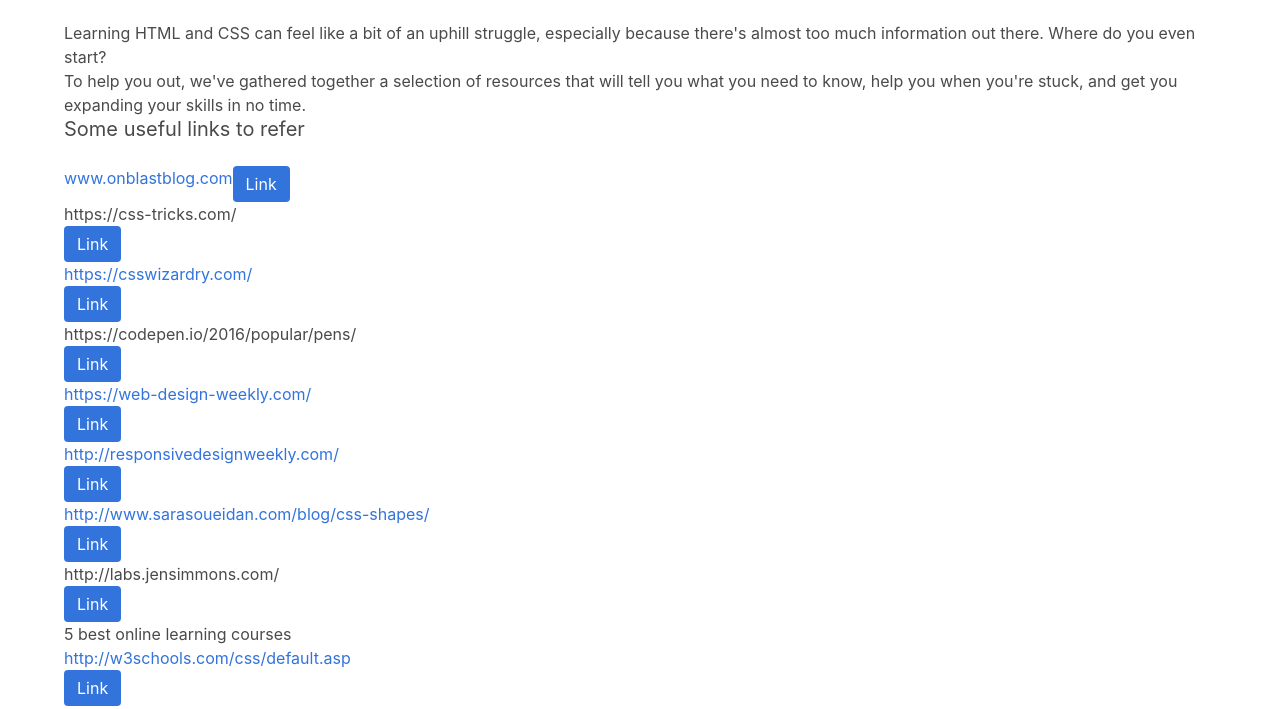
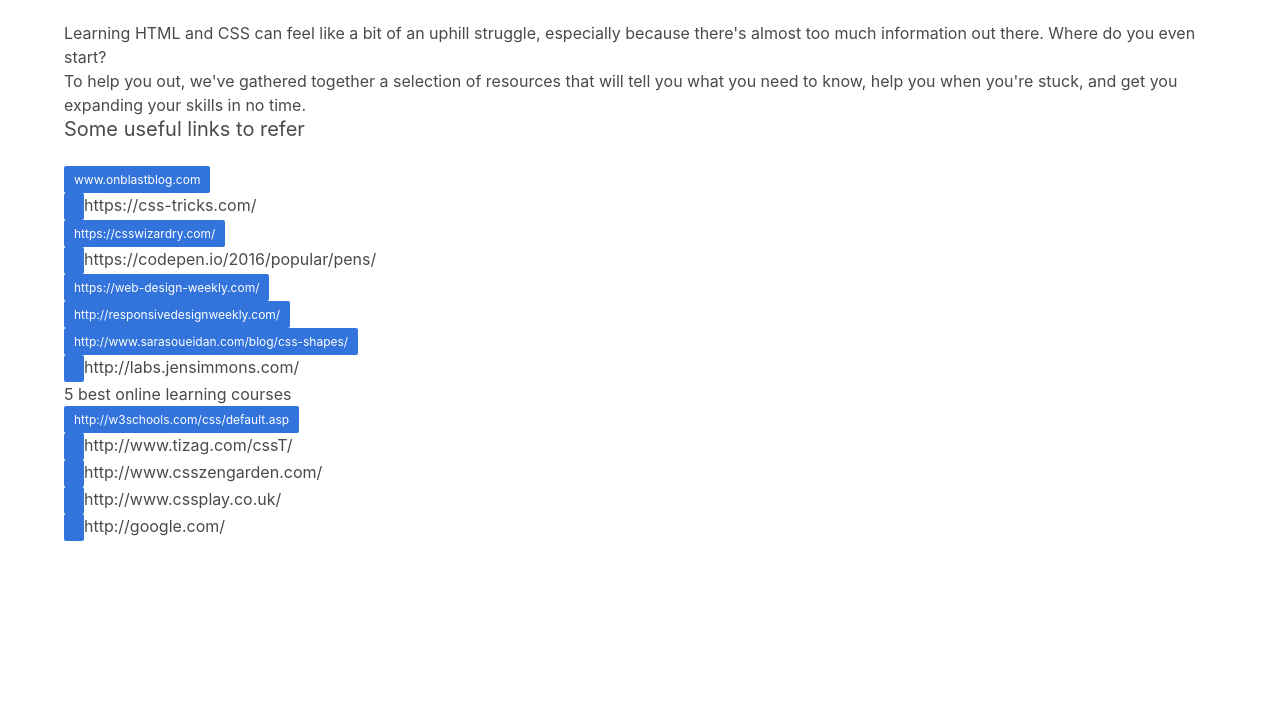
Before and after one commit to verhulstd/meraki-info, a website: page css.html in a window 1280 px wide. Shown: the part 87-796 px from the top of the page. Drawn offline with nearby package versions, Linux system fonts and the light colour scheme.

Commit message:
updated the link button

```diff
--- a/css.html
+++ b/css.html
@@ -26,50 +26,44 @@
     <h2 class="subtitle">Some useful links to refer</h2>
     <ul>
       <li>
-        <a href="https://www.onblastblog.com/css3-cheat-sheet/"
+        <a class="button is-link is-small" href="https://www.onblastblog.com/css3-cheat-sheet/"
           >www.onblastblog.com</a
-        ><a class="button is-link">Link</a>
+        >
       </li>
-      <li><a href="https://css-tricks.com/"></a>https://css-tricks.com/</li><a class="button is-link">Link</a>
-      <li><a href="https://csswizardry.com/">https://csswizardry.com/</a></li><a class="button is-link">Link</a>
+      <li><a class="button is-link is-small" href="https://css-tricks.com/"></a>https://css-tricks.com/</li>
+      <li><a class="button is-link is-small" href="https://csswizardry.com/">https://csswizardry.com/</a></li>
       <li>
-        <a href="https://codepen.io/2016/popular/pens/"></a
+        <a class="button is-link is-small" href="https://codepen.io/2016/popular/pens/"></a
         >https://codepen.io/2016/popular/pens/
-      </li><a class="button is-link">Link</a>
       <li>
-        <a href="https://web-design-weekly.com/"
+        <a class="button is-link is-small" href="https://web-design-weekly.com/"
           >https://web-design-weekly.com/</a
         >
-      </li><a class="button is-link">Link</a>
       <li>
-        <a href="http://responsivedesignweekly.com/"
+        <a class="button is-link is-small" href="http://responsivedesignweekly.com/"
           >http://responsivedesignweekly.com/</a
         >
-      </li><a class="button is-link">Link</a>
       <li>
-        <a href="http://www.sarasoueidan.com/blog/css-shapes/"
+        <a class="button is-link is-small" href="http://www.sarasoueidan.com/blog/css-shapes/"
           >http://www.sarasoueidan.com/blog/css-shapes/</a
         >
-      </li><a class="button is-link">Link</a>
       <li>
-        <a href="http://labs.jensimmons.com/"></a>http://labs.jensimmons.com/
-      </li><a class="button is-link">Link</a>
+        <a class="button is-link is-small" href="http://labs.jensimmons.com/"></a>http://labs.jensimmons.com/
     </ul>
     <h2>5 best online learning courses</h2>
     <ul>
       <li>
-        <a href="http://w3schools.com/css/default.asp"
+        <a class="button is-link is-small" href="http://w3schools.com/css/default.asp"
           >http://w3schools.com/css/default.asp</a
         >
-      </li><a class="button is-link">Link</a>
       <li>
-        <a href="http://www.tizag.com/cssT/"></a>http://www.tizag.com/cssT/
-      </li><a class="button is-link">Link</a>
+        <a class="button is-link is-small" href="http://www.tizag.com/cssT/"></a>http://www.tizag.com/cssT/
+      </li>
       <li>
-        <a href="http://www.csszengarden.com/"></a>http://www.csszengarden.com/
-      </li><a class="button is-link">Link</a>
-      <li><a href="http://www.cssplay.co.uk/"></a>http://www.cssplay.co.uk/</li>
-      <li><a href="http://google.com/"></a>http://google.com/</li><a class="button is-link">Link</a>
+        <a class="button is-link is-small" href="http://www.csszengarden.com/"></a>http://www.csszengarden.com/
+      </li>
+      <li><a class="button is-link is-small" href="http://www.cssplay.co.uk/"></a>http://www.cssplay.co.uk/</li>
+      <li><a class="button is-link is-small" href="http://google.com/"></a>http://google.com/</li>
     </ul>
     </div>
   </body>
```
